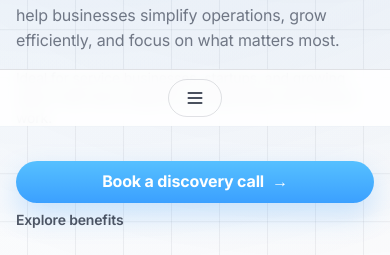
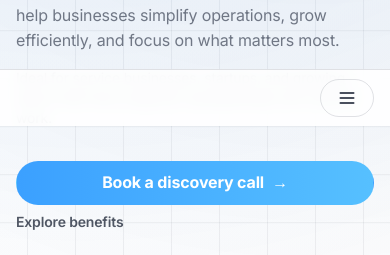
Before and after one commit to lehlohonolohappymasipa/softwared-web, a Next.js app: page / in a window 390 px wide. Shown: the part 718-973 px from the top of the page. Built offline with nearby package versions, Linux system fonts and the light colour scheme; no server answers.

Commit message:
update mobile logo view

```diff
--- a/app/globals.css
+++ b/app/globals.css
@@ -120,13 +120,15 @@ html {
 
 /* Brand logo swap (light/dark) */
 .brand-logo {
-  display: inline-block;
+  display: inline-grid;
+  align-items: center;
   line-height: 0;
   padding: 0;
   margin: 0;
 }
 
 .brand-logo__img {
+  grid-area: 1 / 1;
   height: clamp(8rem, 14vw, 11.5rem);
   width: auto;
   max-width: min(90vw, 840px);
@@ -197,7 +199,6 @@ html {
 .btn-sm {
   padding: var(--space-1) var(--space-2);
   font-size: 0.875rem;
-  line-height: 1.25rem;
 }
 
 .btn:active {
@@ -205,9 +206,9 @@ html {
 }
 
 .btn-primary {
-  background-image: linear-gradient(180deg, var(--accent-2), var(--accent));
-  color: white;
-  box-shadow: 0 12px 28px rgba(59, 160, 255, 0.25);
+  background: linear-gradient(90deg, var(--accent), var(--accent-2));
+  border: 1px solid transparent;
+  color: #ffffff;
 }
 
 .btn-primary:hover {
--- a/app/page.tsx
+++ b/app/page.tsx
@@ -674,7 +674,7 @@ export default function Home() {
 
       {/* Mobile bottom navigation (acts like a footer bar) */}
       <div className="fixed inset-x-0 bottom-0 z-50 border-t border-[var(--border)] bg-[color:var(--background)]/90 backdrop-blur md:hidden">
-        <div className="container-page flex h-14 items-center justify-center">
+        <div className="container-page flex h-14 items-center justify-end">
           <details ref={mobileMenuRef} className="relative">
             <summary
               className="btn btn-secondary btn-sm list-none"
```
